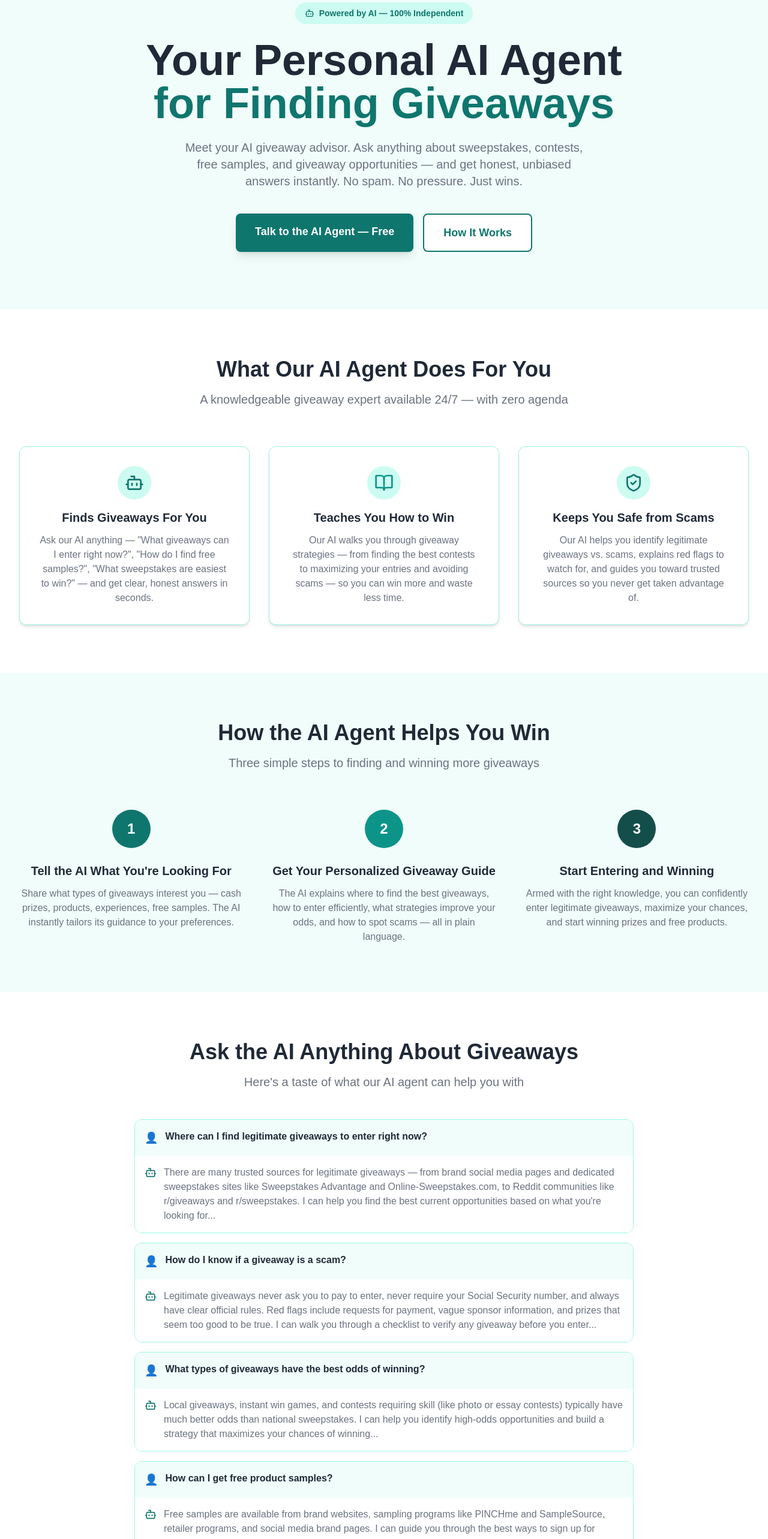
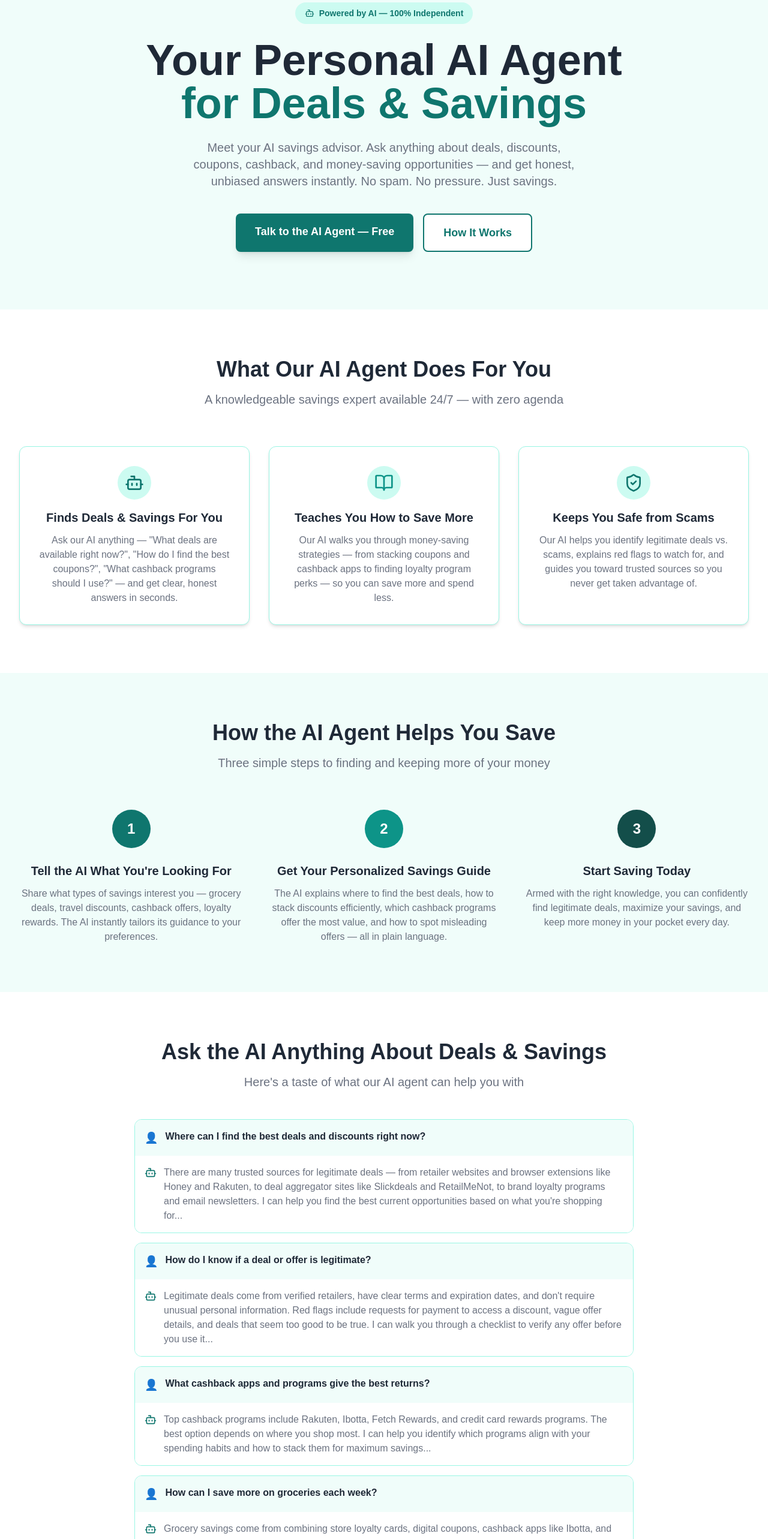
Before and after one commit to Textingman/push-mailboxjournal, a Next.js app: page / in a window 1280 px wide. Shown: the part 220-2786 px from the top of the page at 60% size. Built offline with nearby package versions, Linux system fonts and the light colour scheme.

Commit message:
Reframe site from giveaways/sweepstakes to deals/savings for TFN compliance

```diff
--- a/app/about/page.tsx
+++ b/app/about/page.tsx
@@ -18,10 +18,10 @@ export default function AboutPage() {
               AI-Powered — 100% Independent
             </div>
             <h1 className="text-5xl font-extrabold mb-6" style={{ color: '#1F2937' }}>
-              An AI Agent Built to Help You Win,<br />Not to Spam You
+              An AI Agent Built to Help You Save,<br />Not to Spam You
             </h1>
             <p className="text-xl max-w-3xl mx-auto" style={{ color: '#6B7280' }}>
-              The Mailbox Journal is an AI-powered platform that helps individuals discover legitimate giveaways, sweepstakes, and free sample opportunities with honest, unbiased guidance. We're not a spam site. We're your independent giveaway advisor.
+              The Mailbox Journal is an AI-powered platform that helps individuals discover legitimate deals, discounts, and money-saving opportunities with honest, unbiased guidance. We're not a spam site. We're your independent savings advisor.
             </p>
           </div>
         </div>
@@ -33,13 +33,13 @@ export default function AboutPage() {
           <div>
             <h2 className="text-4xl font-bold mb-6" style={{ color: '#1F2937' }}>Why We Built This</h2>
             <p className="text-lg mb-4" style={{ color: '#6B7280' }}>
-              The giveaway world is full of scams, spam, and misleading "win" promises. Most people don't know how to find legitimate opportunities or how to enter efficiently without wasting hours of their time.
+              The savings world is full of misleading offers, spam, and confusing fine print. Most people don't know how to find legitimate deals or how to maximize their savings without wasting hours of their time.
             </p>
             <p className="text-lg mb-4" style={{ color: '#6B7280' }}>
-              We built an AI agent that acts as your personal giveaway advisor — one that helps you find real opportunities, teaches you winning strategies, and protects you from scams. No spam. No fake prizes. Just honest guidance.
+              We built an AI agent that acts as your personal savings advisor — one that helps you find real opportunities, teaches you money-saving strategies, and protects you from misleading offers. No spam. No fake deals. Just honest guidance.
             </p>
             <p className="text-lg" style={{ color: '#6B7280' }}>
-              Think of it as having a knowledgeable friend who knows all the best giveaways — available 24/7, completely free, and always on your side.
+              Think of it as having a knowledgeable friend who knows all the best ways to save — available 24/7, completely free, and always on your side.
             </p>
           </div>
           <div className="rounded-2xl p-8 border" style={{ backgroundColor: '#FFFFFF', borderColor: '#E5E7EB' }}>
@@ -51,7 +51,7 @@ export default function AboutPage() {
                 <div className="ml-4">
                   <h3 className="text-lg font-semibold mb-1" style={{ color: '#1F2937' }}>AI-Powered, Always Available</h3>
                   <p style={{ color: '#6B7280' }}>
-                    Our AI agent is available 24/7 to help you find giveaways and answer your questions instantly — no waiting, no appointments.
+                    Our AI agent is available 24/7 to help you find deals and answer your savings questions instantly — no waiting, no appointments.
                   </p>
                 </div>
               </div>
@@ -62,7 +62,7 @@ export default function AboutPage() {
                 <div className="ml-4">
                   <h3 className="text-lg font-semibold mb-1" style={{ color: '#1F2937' }}>Scam Protection</h3>
                   <p style={{ color: '#6B7280' }}>
-                    We help you identify legitimate giveaways and avoid scams. Your safety is our top priority.
+                    We help you identify legitimate offers and avoid misleading deals. Your safety is our top priority.
                   </p>
                 </div>
               </div>
@@ -73,7 +73,7 @@ export default function AboutPage() {
                 <div className="ml-4">
                   <h3 className="text-lg font-semibold mb-1" style={{ color: '#1F2937' }}>Strategy First</h3>
                   <p style={{ color: '#6B7280' }}>
-                    We teach you how to enter smarter, not just more. Better strategy means better odds of winning.
+                    We teach you how to save smarter, not just more. Better strategy means more money in your pocket.
                   </p>
                 </div>
               </div>
@@ -88,38 +88,38 @@ export default function AboutPage() {
           <div className="text-center mb-16">
             <h2 className="text-4xl font-bold mb-4" style={{ color: '#1F2937' }}>What Our AI Agent Covers</h2>
             <p className="text-xl" style={{ color: '#6B7280' }}>
-              Comprehensive giveaway guidance tailored to your interests
+              Comprehensive savings guidance tailored to your lifestyle
             </p>
           </div>
 
           <div className="grid md:grid-cols-2 lg:grid-cols-3 gap-8">
             <div className="text-center p-6 rounded-xl border bg-white" style={{ borderColor: '#E5E7EB' }}>
               <div className="w-12 h-12 rounded-full flex items-center justify-center mx-auto mb-4" style={{ backgroundColor: '#DBEAFE' }}>
-                <span className="text-xl">🎁</span>
+                <span className="text-xl">🏷️</span>
               </div>
-              <h3 className="text-lg font-semibold mb-2" style={{ color: '#1F2937' }}>Sweepstakes & Contests</h3>
+              <h3 className="text-lg font-semibold mb-2" style={{ color: '#1F2937' }}>Deals & Discounts</h3>
               <p style={{ color: '#6B7280' }}>
-                Discover legitimate sweepstakes and contests with real prizes — from cash and gift cards to vacations and products.
+                Discover legitimate deals and discounts from trusted retailers — from everyday essentials to big-ticket purchases.
               </p>
             </div>
 
             <div className="text-center p-6 rounded-xl border bg-white" style={{ borderColor: '#E5E7EB' }}>
               <div className="w-12 h-12 rounded-full flex items-center justify-center mx-auto mb-4" style={{ backgroundColor: '#dcfce7' }}>
-                <span className="text-xl">🎀</span>
+                <span className="text-xl">💰</span>
               </div>
-              <h3 className="text-lg font-semibold mb-2" style={{ color: '#1F2937' }}>Free Samples</h3>
+              <h3 className="text-lg font-semibold mb-2" style={{ color: '#1F2937' }}>Cashback & Rewards</h3>
               <p style={{ color: '#6B7280' }}>
-                Find legitimate free product sample programs from brands, retailers, and sampling platforms like PINCHme and SampleSource.
+                Find the best cashback programs, loyalty rewards, and credit card perks to maximize what you earn on every purchase.
               </p>
             </div>
 
             <div className="text-center p-6 rounded-xl border bg-white" style={{ borderColor: '#E5E7EB' }}>
               <div className="w-12 h-12 rounded-full flex items-center justify-center mx-auto mb-4" style={{ backgroundColor: '#DBEAFE' }}>
-                <span className="text-xl">📱</span>
+                <span className="text-xl">✂️</span>
               </div>
-              <h3 className="text-lg font-semibold mb-2" style={{ color: '#1F2937' }}>Social Media Giveaways</h3>
+              <h3 className="text-lg font-semibold mb-2" style={{ color: '#1F2937' }}>Coupons & Promo Codes</h3>
               <p style={{ color: '#6B7280' }}>
-                Learn how to find and enter brand giveaways on Instagram, Facebook, TikTok, and Twitter/X efficiently and safely.
+                Learn how to find and stack coupons, promo codes, and browser extensions to save more on every order.
               </p>
             </div>
 
@@ -129,17 +129,17 @@ export default function AboutPage() {
               </div>
               <h3 className="text-lg font-semibold mb-2" style={{ color: '#1F2937' }}>Scam Detection</h3>
               <p style={{ color: '#6B7280' }}>
-                Learn to identify fake giveaways, phishing attempts, and prize scams so you can protect yourself and your information.
+                Learn to identify fake offers, phishing attempts, and misleading deals so you can protect yourself and your information.
               </p>
             </div>
 
             <div className="text-center p-6 rounded-xl border bg-white" style={{ borderColor: '#E5E7EB' }}>
               <div className="w-12 h-12 rounded-full flex items-center justify-center mx-auto mb-4" style={{ backgroundColor: '#dcfce7' }}>
-                <span className="text-xl">🏆</span>
+                <span className="text-xl">🛒</span>
               </div>
-              <h3 className="text-lg font-semibold mb-2" style={{ color: '#1F2937' }}>Winning Strategies</h3>
+              <h3 className="text-lg font-semibold mb-2" style={{ color: '#1F2937' }}>Grocery Savings</h3>
               <p style={{ color: '#6B7280' }}>
-                Discover proven strategies to improve your odds — from targeting local giveaways to entering skill-based contests.
+                Discover proven strategies to cut your grocery bill — from store loyalty programs and digital coupons to cashback apps.
               </p>
             </div>
 
@@ -147,9 +147,9 @@ export default function AboutPage() {
               <div className="w-12 h-12 rounded-full flex items-center justify-center mx-auto mb-4" style={{ backgroundColor: '#DBEAFE' }}>
                 <span className="text-xl">📋</span>
               </div>
-              <h3 className="text-lg font-semibold mb-2" style={{ color: '#1F2937' }}>Organization Tips</h3>
+              <h3 className="text-lg font-semibold mb-2" style={{ color: '#1F2937' }}>Savings Organization</h3>
               <p style={{ color: '#6B7280' }}>
-                Get help organizing your entries, tracking deadlines, and building a consistent routine that maximizes your winning potential.
+                Get help organizing your savings strategy, tracking the best deals, and building a consistent routine that maximizes your savings potential.
               </p>
             </div>
           </div>
@@ -161,10 +161,10 @@ export default function AboutPage() {
         <div className="max-w-7xl mx-auto px-4 sm:px-6 lg:px-8 text-center">
           <Bot className="w-16 h-16 text-white mx-auto mb-6" />
           <h2 className="text-4xl font-bold text-white mb-6">
-            Ready to Talk to Your AI Giveaway Advisor?
+            Ready to Talk to Your AI Savings Advisor?
           </h2>
           <p className="text-xl mb-8 max-w-2xl mx-auto" style={{ color: 'rgba(255,255,255,0.9)' }}>
-            Get instant, unbiased answers to all your giveaway questions — completely free, with zero spam.
+            Get instant, unbiased answers to all your savings questions — completely free, with zero spam.
           </p>
           <Link
             href="/signup"
--- a/app/layout.tsx
+++ b/app/layout.tsx
@@ -13,8 +13,8 @@ const geistMono = Geist_Mono({
 });
 
 export const metadata: Metadata = {
-  title: "The Mailbox Journal - Your AI Agent for Giveaways & Sweepstakes",
-  description: "Meet your personal AI giveaway advisor. Find legitimate sweepstakes, contests, and free samples. No spam. No scams. Just honest guidance to help you discover and win more.",
+  title: "The Mailbox Journal - Your AI Advisor for Deals & Savings",
+  description: "Meet your personal AI savings advisor. Discover legitimate deals, discounts, cashback opportunities, and money-saving tips. No spam. No scams. Just honest guidance to help you save more.",
 };
 
 export default function RootLayout({
--- a/app/page.tsx
+++ b/app/page.tsx
@@ -19,10 +19,10 @@ export default function HomePage() {
             </div>
             <h1 className="text-5xl font-extrabold sm:text-6xl md:text-7xl" style={{ color: '#1F2937' }}>
               Your Personal AI Agent
-              <span className="block" style={{ color: '#0F766E' }}>for Finding Giveaways</span>
+              <span className="block" style={{ color: '#0F766E' }}>for Deals & Savings</span>
             </h1>
             <p className="mt-6 max-w-2xl mx-auto text-xl" style={{ color: '#6B7280' }}>
-              Meet your AI giveaway advisor. Ask anything about sweepstakes, contests, free samples, and giveaway opportunities — and get honest, unbiased answers instantly. No spam. No pressure. Just wins.
+              Meet your AI savings advisor. Ask anything about deals, discounts, coupons, cashback, and money-saving opportunities — and get honest, unbiased answers instantly. No spam. No pressure. Just savings.
             </p>
             <div className="mt-10 flex justify-center gap-4 flex-wrap">
               <Link
@@ -50,7 +50,7 @@ export default function HomePage() {
           <div className="text-center mb-16">
             <h2 className="text-4xl font-bold" style={{ color: '#1F2937' }}>What Our AI Agent Does For You</h2>
             <p className="mt-4 text-xl" style={{ color: '#6B7280' }}>
-              A knowledgeable giveaway expert available 24/7 — with zero agenda
+              A knowledgeable savings expert available 24/7 — with zero agenda
             </p>
           </div>
 
@@ -62,10 +62,10 @@ export default function HomePage() {
                 </div>
               </div>
               <h3 className="text-xl font-semibold text-center mb-3" style={{ color: '#1F2937' }}>
-                Finds Giveaways For You
+                Finds Deals & Savings For You
               </h3>
               <p className="text-center" style={{ color: '#6B7280' }}>
-                Ask our AI anything — "What giveaways can I enter right now?", "How do I find free samples?", "What sweepstakes are easiest to win?" — and get clear, honest answers in seconds.
+                Ask our AI anything — "What deals are available right now?", "How do I find the best coupons?", "What cashback programs should I use?" — and get clear, honest answers in seconds.
               </p>
             </div>
 
@@ -76,10 +76,10 @@ export default function HomePage() {
                 </div>
               </div>
               <h3 className="text-xl font-semibold text-center mb-3" style={{ color: '#1F2937' }}>
-                Teaches You How to Win
+                Teaches You How to Save More
               </h3>
               <p className="text-center" style={{ color: '#6B7280' }}>
-                Our AI walks you through giveaway strategies — from finding the best contests to maximizing your entries and avoiding scams — so you can win more and waste less time.
+                Our AI walks you through money-saving strategies — from stacking coupons and cashback apps to finding loyalty program perks — so you can save more and spend less.
               </p>
             </div>
 
@@ -93,7 +93,7 @@ export default function HomePage() {
                 Keeps You Safe from Scams
               </h3>
               <p className="text-center" style={{ color: '#6B7280' }}>
-                Our AI helps you identify legitimate giveaways vs. scams, explains red flags to watch for, and guides you toward trusted sources so you never get taken advantage of.
+                Our AI helps you identify legitimate deals vs. scams, explains red flags to watch for, and guides you toward trusted sources so you never get taken advantage of.
               </p>
             </div>
           </div>
@@ -104,9 +104,9 @@ export default function HomePage() {
       <section style={{ backgroundColor: '#F0FDFA' }} className="py-20">
         <div className="max-w-7xl mx-auto px-4 sm:px-6 lg:px-8">
           <div className="text-center mb-16">
-            <h2 className="text-4xl font-bold" style={{ color: '#1F2937' }}>How the AI Agent Helps You Win</h2>
+            <h2 className="text-4xl font-bold" style={{ color: '#1F2937' }}>How the AI Agent Helps You Save</h2>
             <p className="mt-4 text-xl" style={{ color: '#6B7280' }}>
-              Three simple steps to finding and winning more giveaways
+              Three simple steps to finding and keeping more of your money
             </p>
           </div>
 
@@ -117,7 +117,7 @@ export default function HomePage() {
               </div>
               <h3 className="text-xl font-bold mb-3" style={{ color: '#1F2937' }}>Tell the AI What You're Looking For</h3>
               <p style={{ color: '#6B7280' }}>
-                Share what types of giveaways interest you — cash prizes, products, experiences, free samples. The AI instantly tailors its guidance to your preferences.
+                Share what types of savings interest you — grocery deals, travel discounts, cashback offers, loyalty rewards. The AI instantly tailors its guidance to your preferences.
               </p>
             </div>
 
@@ -125,9 +125,9 @@ export default function HomePage() {
               <div className="w-16 h-16 rounded-full flex items-center justify-center mx-auto mb-6 text-2xl font-bold text-white" style={{ backgroundColor: '#0D9488' }}>
                 2
               </div>
-              <h3 className="text-xl font-bold mb-3" style={{ color: '#1F2937' }}>Get Your Personalized Giveaway Guide</h3>
+              <h3 className="text-xl font-bold mb-3" style={{ color: '#1F2937' }}>Get Your Personalized Savings Guide</h3>
               <p style={{ color: '#6B7280' }}>
-                The AI explains where to find the best giveaways, how to enter efficiently, what strategies improve your odds, and how to spot scams — all in plain language.
+                The AI explains where to find the best deals, how to stack discounts efficiently, which cashback programs offer the most value, and how to spot misleading offers — all in plain language.
               </p>
             </div>
 
@@ -135,9 +135,9 @@ export default function HomePage() {
               <div className="w-16 h-16 rounded-full flex items-center justify-center mx-auto mb-6 text-2xl font-bold text-white" style={{ backgroundColor: '#134E4A' }}>
                 3
               </div>
-              <h3 className="text-xl font-bold mb-3" style={{ color: '#1F2937' }}>Start Entering and Winning</h3>
+              <h3 className="text-xl font-bold mb-3" style={{ color: '#1F2937' }}>Start Saving Today</h3>
               <p style={{ color: '#6B7280' }}>
-                Armed with the right knowledge, you can confidently enter legitimate giveaways, maximize your chances, and start winning prizes and free products.
+                Armed with the right knowledge, you can confidently find legitimate deals, maximize your savings, and keep more money in your pocket every day.
               </p>
             </div>
           </div>
@@ -148,7 +148,7 @@ export default function HomePage() {
       <section style={{ backgroundColor: '#FFFFFF' }} className="py-20">
         <div className="max-w-4xl mx-auto px-4 sm:px-6 lg:px-8">
           <div className="text-center mb-12">
-            <h2 className="text-4xl font-bold" style={{ color: '#1F2937' }}>Ask the AI Anything About Giveaways</h2>
+            <h2 className="text-4xl font-bold" style={{ color: '#1F2937' }}>Ask the AI Anything About Deals & Savings</h2>
             <p className="mt-4 text-xl" style={{ color: '#6B7280' }}>
               Here's a taste of what our AI agent can help you with
             </p>
@@ -156,11 +156,11 @@ export default function HomePage() {
 
           <div className="space-y-4">
             {[
-              { q: "Where can I find legitimate giveaways to enter right now?", a: "There are many trusted sources for legitimate giveaways — from brand social media pages and dedicated sweepstakes sites like Sweepstakes Advantage and Online-Sweepstakes.com, to Reddit communities like r/giveaways and r/sweepstakes. I can help you find the best current opportunities based on what you're looking for..." },
-              { q: "How do I know if a giveaway is a scam?", a: "Legitimate giveaways never ask you to pay to enter, never require your Social Security number, and always have clear official rules. Red flags include requests for payment, vague sponsor information, and prizes that seem too good to be true. I can walk you through a checklist to verify any giveaway before you enter..." },
-              { q: "What types of giveaways have the best odds of winning?", a: "Local giveaways, instant win games, and contests requiring skill (like photo or essay contests) typically have much better odds than national sweepstakes. I can help you identify high-odds opportunities and build a strategy that maximizes your chances of winning..." },
-              { q: "How can I get free product samples?", a: "Free samples are available from brand websites, sampling programs like PINCHme and SampleSource, retailer programs, and social media brand pages. I can guide you through the best ways to sign up for legitimate sample programs and what to expect..." },
-              { q: "How do I organize my giveaway entries to win more?", a: "Staying organized is key to winning more giveaways. I can help you set up a simple tracking system, identify daily entry giveaways worth bookmarking, and create a routine that lets you enter consistently without it taking over your day..." },
+              { q: "Where can I find the best deals and discounts right now?", a: "There are many trusted sources for legitimate deals — from retailer websites and browser extensions like Honey and Rakuten, to deal aggregator sites like Slickdeals and RetailMeNot, to brand loyalty programs and email newsletters. I can help you find the best current opportunities based on what you're shopping for..." },
+              { q: "How do I know if a deal or offer is legitimate?", a: "Legitimate deals come from verified retailers, have clear terms and expiration dates, and don't require unusual personal information. Red flags include requests for payment to access a discount, vague offer details, and deals that seem too good to be true. I can walk you through a checklist to verify any offer before you use it..." },
+              { q: "What cashback apps and programs give the best returns?", a: "Top cashback programs include Rakuten, Ibotta, Fetch Rewards, and credit card rewards programs. The best option depends on where you shop most. I can help you identify which programs align with your spending habits and how to stack them for maximum savings..." },
+              { q: "How can I save more on groceries each week?", a: "Grocery savings come from combining store loyalty cards, digital coupons, cashback apps like Ibotta, and shopping sales cycles. I can guide you through a simple system to consistently cut your grocery bill without spending hours clipping coupons..." },
+              { q: "How do I organize my savings strategy to get the most out of it?", a: "Staying organized is key to maximizing savings. I can help you set up a simple system to track your best cashback apps, identify recurring deals worth bookmarking, and build a routine that saves you money consistently without taking over your day..." },
             ].map((item, i) => (
               <div key={i} className="rounded-xl overflow-hidden border" style={{ borderColor: '#99F6E4' }}>
                 <div className="p-4 flex items-start gap-3" style={{ backgroundColor: '#F0FDFA' }}>
@@ -184,10 +184,10 @@ export default function HomePage() {
             <div className="px-6 py-16 sm:px-12 sm:py-20 text-center">
               <Bot className="w-16 h-16 text-white mx-auto mb-6" />
               <h2 className="text-4xl font-bold text-white mb-6">
-                Your AI Giveaway Advisor is Ready
+                Your AI Savings Advisor is Ready
               </h2>
               <p className="text-xl mb-8 max-w-2xl mx-auto" style={{ color: 'rgba(255,255,255,0.9)' }}>
-                Get instant, unbiased answers to all your giveaway questions. No spam. No pressure. Just an AI that's 100% on your side.
+                Get instant, unbiased answers to all your savings questions. No spam. No pressure. Just an AI that's 100% on your side.
               </p>
               <Link
                 href="/signup"
```
Also changed, not shown: app/components/Footer.tsx (+11 -21 lines), app/signup/page.tsx (+6 -6 lines).
